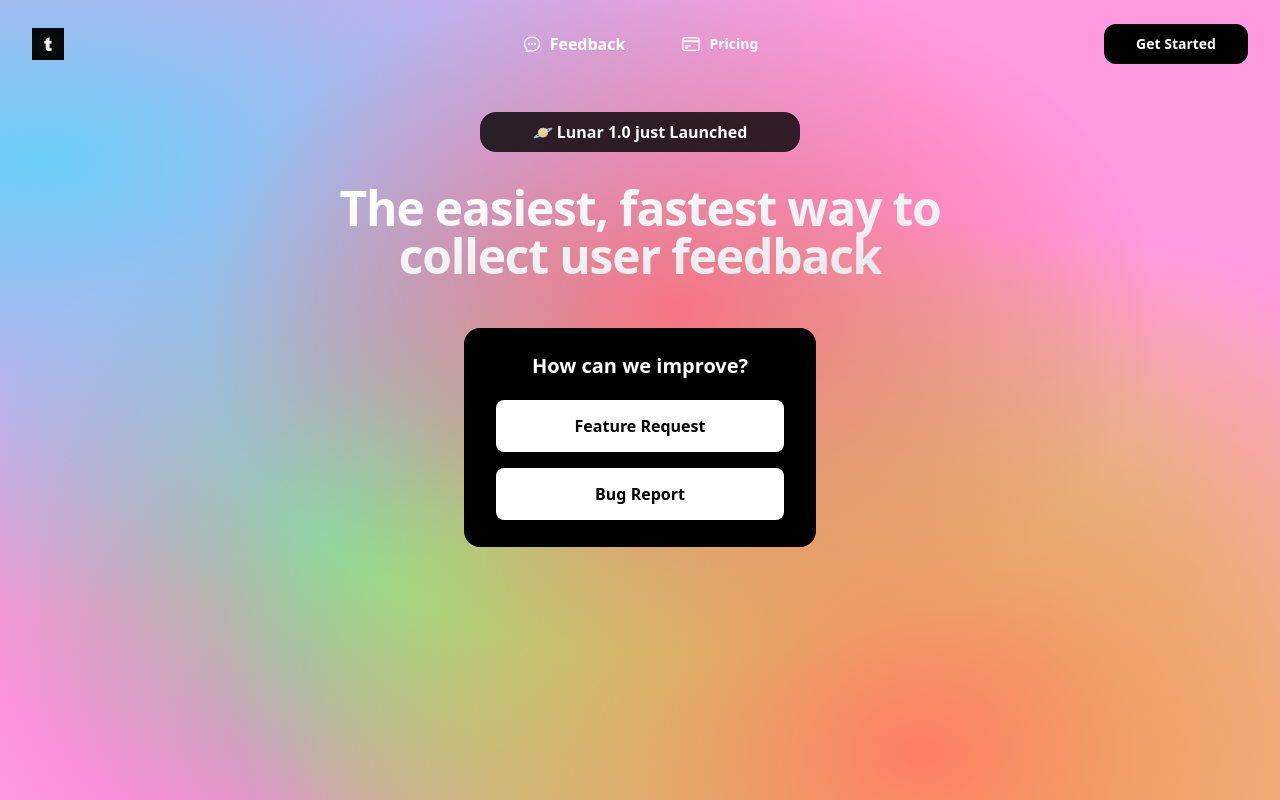
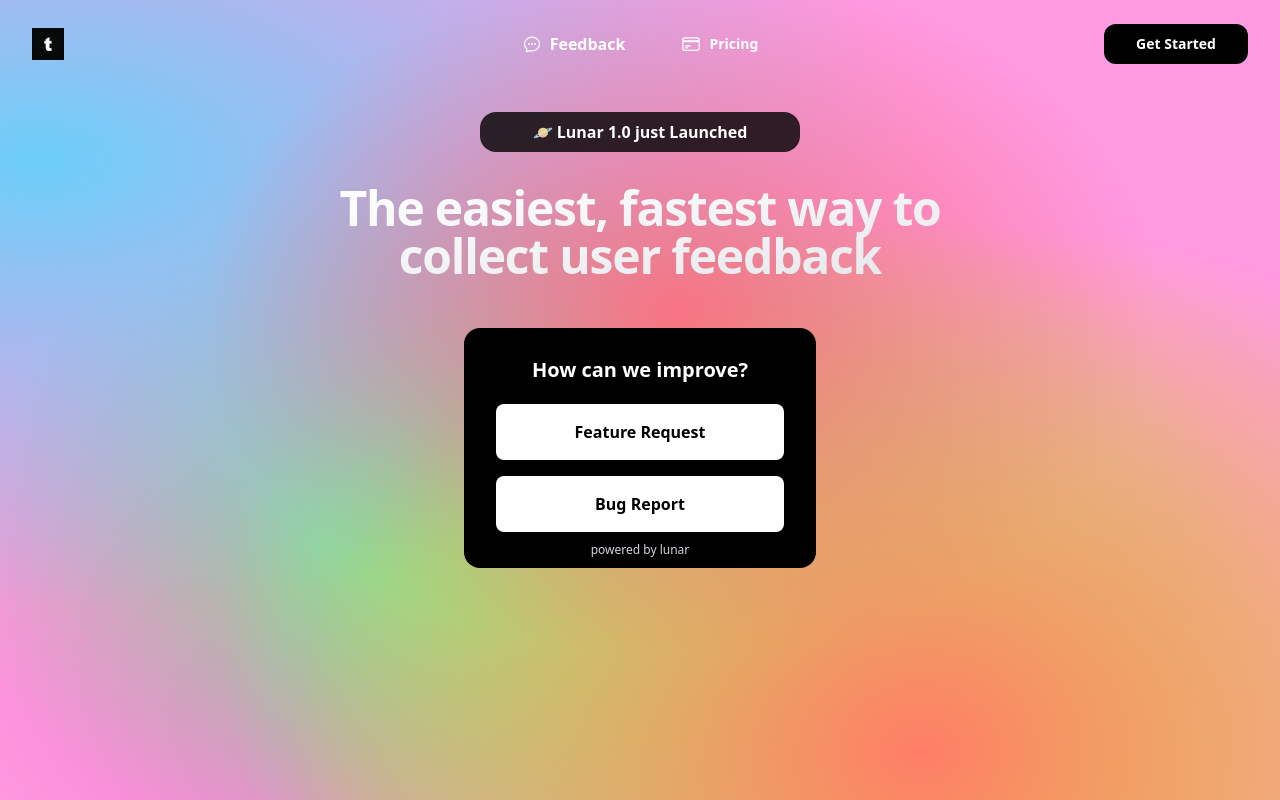
Before and after one commit to ramezj/astralics, a Next.js app in the folder client/: page / in a window 1280 px wide. Built offline with nearby package versions, Linux system fonts and the light colour scheme; no server answers.

Commit message:
powered by lunar, changed textarea to 3 rows

```diff
--- a/client/components/mvp/index.js
+++ b/client/components/mvp/index.js
@@ -22,20 +22,20 @@ export default function Mvp(props) {
     }
     return (
         <>
-        <div className="card w-[22rem] h-[13.7rem] bg-black">
+        <div className="card w-[22rem] h-[15rem] bg-black">
             <div className="card-body gap-y-4">
                 { step === 1 &&
                  <>
                  <center>
-                    <h1 className="font-bold text-white text-xl -mt-2 mb-1">How can we improve?</h1>
+                    <h1 className="font-bold text-white text-xl -mt-1 mb-1">How can we improve?</h1>
                 </center>
-                <span onClick={featureRequestClick} className="rounded-lg bg-white hover:bg-gray-300 duration-300 py-3.5 cursor-pointer">
+                <span onClick={featureRequestClick} className="rounded-lg bg-white hover:bg-gray-300 duration-300 py-4 cursor-pointer">
                     <h1 className="font-bold text-black">Feature Request</h1>
                 </span>
-                <span onClick={bugReportClick} className="rounded-lg bg-white hover:bg-gray-300 duration-300 py-3.5 cursor-pointer">
+                <span onClick={bugReportClick} className="rounded-lg bg-white hover:bg-gray-300 duration-300 py-4 cursor-pointer">
                     <h1 className="font-bold text-black">Bug Report</h1>
                 </span>
-                {/* <a href='https://blitz-feedback.vercel.app' className='text-gray-300 text-xs  hover:text-white duration-200'>powered by lunar</a> */}
+                <a href='https://blitz-feedback.vercel.app' className='text-gray-300 text-xs hover:text-white duration-200 -mt-1.5'>powered by lunar</a>
                  </>
                 }
                 {
@@ -47,20 +47,20 @@ export default function Mvp(props) {
                     </div>
                     <div className='justify-center items-center justify-items-center flex'>
                         <center>
-                        <h1 className="font-bold text-white text-xl -mt-2 mb-1 flex float-left">{title}</h1>
+                        <h1 className="font-bold text-white text-xl -mt-4 mb-4 flex float-left">{title}</h1>
                         </center>
                     </div>
-                <textarea value={data} onChange={((e) => {setData(e.target.value)})} rows={2} className='resize-none bg-white text-black placeholder-gray-400 font-bold rounded-lg w-full mt-4 textarea focus:outline-none' placeholder={placeholder}></textarea>
+                <textarea value={data} onChange={((e) => {setData(e.target.value)})} rows={3} className='resize-none bg-white text-black placeholder-gray-400 font-bold rounded-lg w-full textarea focus:outline-none' placeholder={placeholder}></textarea>
                 </center>
                 <div className='mt-1'>
                 <button onClick={(() => {setStep(step-1)})}
-                className='float-left px-6 py-1.5 -mt-2 duration-300 bg-white hover:bg-gray-200 text-black rounded-lg font-bold text-sm'>
-                    back
+                className='float-left px-6 py-2 -mt-2 duration-300 bg-white hover:bg-gray-200 text-black rounded-lg font-bold text-sm'>
+                back
                 </button>
                 <button
                 disabled={!data}
                 onClick={(() => {setStep(step+1)})}
-                className='float-right px-8 py-1.5 -mt-2 duration-300 bg-blue-500 hover:bg-blue-600 text-white rounded-lg font-bold text-sm'>
+                className='float-right px-8 py-2 -mt-2 duration-300 bg-blue-500 hover:bg-blue-600 text-white rounded-lg font-bold text-sm'>
                 Send Feedback
                 </button>
                 </div>
```
